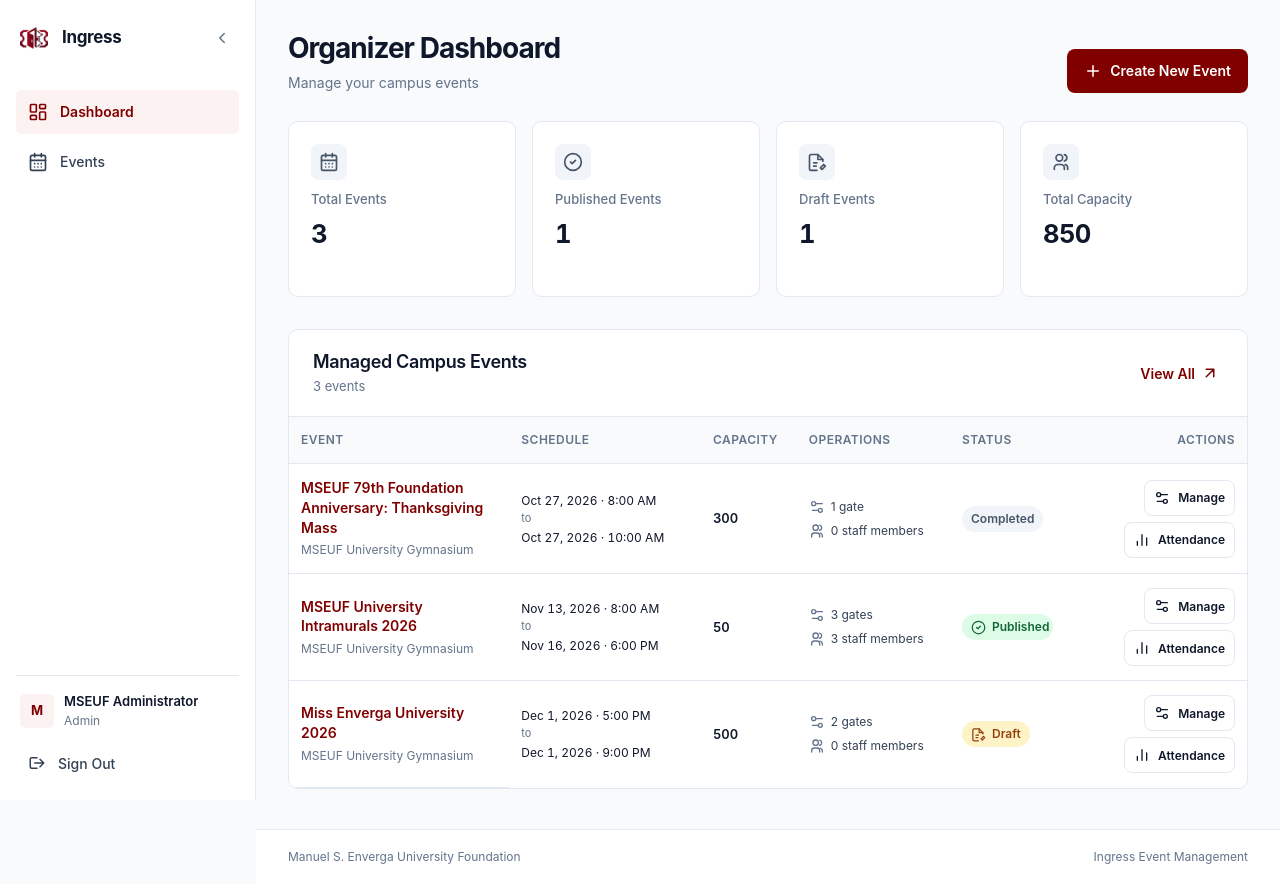
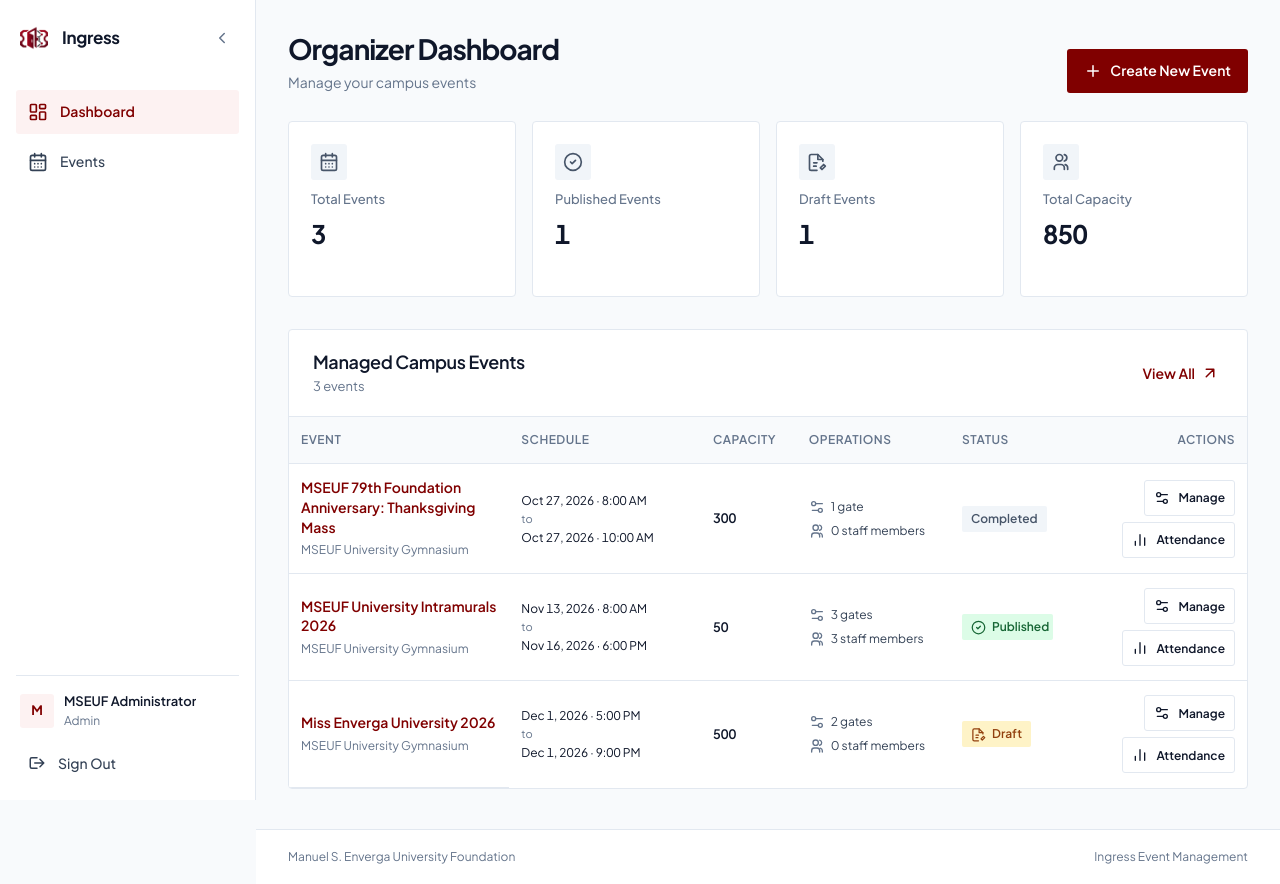
Before and after one commit to lucifron28/Ingress, a Laravel app: page /organizer/dashboard in a window 1280 px wide. Run offline with Laravel 12, Linux system fonts and the light colour scheme; a user stored in the database is signed in; data comes from the database, SQL or seed files in the repository; data that the repository does not hold is empty; style sheets or scripts are compiled from the project's sources; parts of the project's set-up code (start-up, migrations or seed data) failed here and were passed over.

Commit message:
style(web): introduce Plus Jakarta Sans and design tokens

```diff
--- a/api/resources/css/app.css
+++ b/api/resources/css/app.css
@@ -4,8 +4,24 @@
 @source '../../vendor/laravel/framework/src/Illuminate/Pagination/resources/views/*.blade.php';
 @source '../../storage/framework/views/*.php';
 
+@font-face {
+    font-family: 'Plus Jakarta Sans';
+    font-style: normal;
+    font-weight: 200 800;
+    font-display: swap;
+    src: url('../fonts/plus-jakarta-sans-latin.woff2') format('woff2');
+}
+
+@font-face {
+    font-family: 'Plus Jakarta Sans';
+    font-style: italic;
+    font-weight: 200 800;
+    font-display: swap;
+    src: url('../fonts/plus-jakarta-sans-latin-italic.woff2') format('woff2');
+}
+
 @theme {
-    --font-sans: 'Inter', ui-sans-serif, system-ui, sans-serif, 'Apple Color Emoji', 'Segoe UI Emoji',
+    --font-sans: 'Plus Jakarta Sans', ui-sans-serif, system-ui, sans-serif, 'Apple Color Emoji', 'Segoe UI Emoji',
         'Segoe UI Symbol', 'Noto Color Emoji';
 }
 
@@ -13,6 +29,8 @@
     --mseuf-maroon: #800000;
     --mseuf-maroon-dark: #5b0000;
     --mseuf-maroon-light: #991b1b;
+    --deep-burgundy: #4a1525;
+    --muted-burgundy: #6b1d2a;
     --mseuf-gold: #c5a059;
     --mseuf-gold-light: #dfc285;
     --surface-white: #ffffff;
@@ -25,6 +43,19 @@
     --state-warning: #d97706;
     --state-error: #dc2626;
     --content-width: 1280px;
+    --radius-card: 4px;
+    --radius-panel: 4px;
+    --radius-button: 3px;
+    --radius-control: 3px;
+    --radius-navigation: 3px;
+    --radius-island: 4px;
+    --radius-tab: 3px;
+    --radius-table: 3px;
+    --radius-badge: 2px;
+    --table-title-background: #6b1d2a;
+    --table-heading-background: #f0e0e3;
+    --table-row-background: #fff9fa;
+    --table-row-alternate-background: #f8eef0;
 }
 
 *,
@@ -37,7 +68,7 @@ html {
     min-width: 320px;
     color: var(--neutral-body);
     background: var(--surface-subtle);
-    font-family: 'Inter', ui-sans-serif, system-ui, sans-serif;
+    font-family: 'Plus Jakarta Sans', ui-sans-serif, system-ui, sans-serif;
     line-height: 1.5;
     -webkit-font-smoothing: antialiased;
     text-size-adjust: 100%;
@@ -228,7 +259,7 @@ a {
     gap: 12px;
     padding: 10px 12px;
     color: var(--neutral-body);
-    border-radius: 5px;
+    border-radius: var(--radius-navigation);
     font-size: 14px;
     font-weight: 500;
     line-height: 1.25;
@@ -280,7 +311,7 @@ a {
     place-items: center;
     color: var(--mseuf-maroon);
     background: #fdf2f2;
-    border-radius: 5px;
+    border-radius: var(--radius-navigation);
     font-size: 13px;
     font-weight: 700;
 }
@@ -316,7 +347,7 @@ a {
     color: var(--neutral-body);
     background: transparent;
     border: 0;
-    border-radius: 5px;
+    border-radius: var(--radius-navigation);
     font-size: 14px;
     font-weight: 500;
     text-align: left;
@@ -463,7 +494,7 @@ a {
     gap: 8px;
     padding: 10px 16px;
     border: 1px solid transparent;
-    border-radius: 8px;
+    border-radius: var(--radius-button);
     font-size: 14px;
     font-weight: 600;
     line-height: 1.25;
@@ -670,7 +701,7 @@ tbody tr:hover td {
     padding: 22px;
     background: var(--surface-white);
     border: 1px solid var(--neutral-border);
-    border-radius: 10px;
+    border-radius: var(--radius-card);
 }
 
 .stat-card__icon {
@@ -681,7 +712,7 @@ tbody tr:hover td {
     place-items: center;
     color: #475569;
     background: #f1f5f9;
-    border-radius: 8px;
+    border-radius: var(--radius-control);
 }
 
 .stat-card__label {
@@ -705,7 +736,7 @@ tbody tr:hover td {
     overflow: hidden;
     background: var(--surface-white);
     border: 1px solid var(--neutral-border);
-    border-radius: 10px;
+    border-radius: var(--radius-card);
 }
 
 .dashboard-events__header {
@@ -739,7 +770,7 @@ tbody tr:hover td {
     gap: 6px;
     padding: 8px 4px 8px 10px;
     color: var(--mseuf-maroon);
-    border-radius: 6px;
+    border-radius: var(--radius-navigation);
     font-size: 14px;
     font-weight: 600;
     text-decoration: none;
@@ -866,7 +897,7 @@ tbody tr:hover td {
     align-items: center;
     gap: 6px;
     padding: 4px 9px;
-    border-radius: 999px;
+    border-radius: var(--radius-badge);
     font-size: 12px;
     font-weight: 600;
     line-height: 1.2;
--- a/api/vite.config.js
+++ b/api/vite.config.js
@@ -1,6 +1,5 @@
 import { defineConfig } from 'vite';
 import laravel from 'laravel-vite-plugin';
-import { bunny } from 'laravel-vite-plugin/fonts';
 import tailwindcss from '@tailwindcss/vite';
 
 export default defineConfig({
@@ -8,11 +7,6 @@ export default defineConfig({
         laravel({
             input: ['resources/css/app.css', 'resources/js/app.js'],
             refresh: true,
-            fonts: [
-                bunny('Inter', {
-                    weights: [400, 500, 600, 700],
-                }),
-            ],
         }),
         tailwindcss(),
     ],
```
Also changed, not shown: other parts of api/resources/css/app.css (+12 -12 lines), api/resources/fonts/plus-jakarta-sans-latin-italic.woff2 (added), api/resources/fonts/plus-jakarta-sans-latin.woff2 (added).
